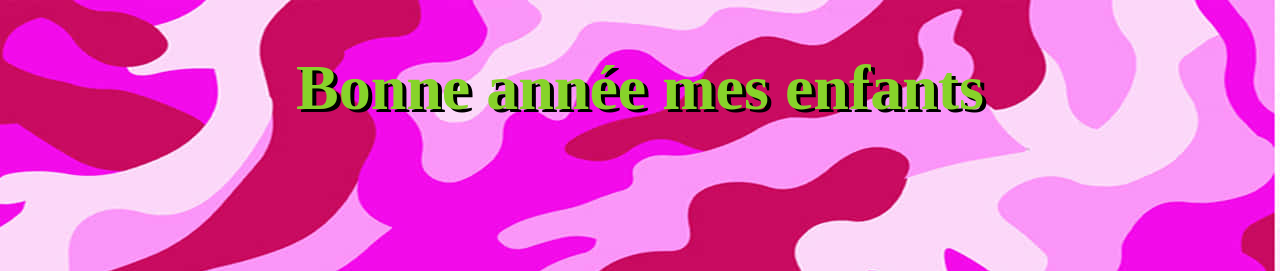
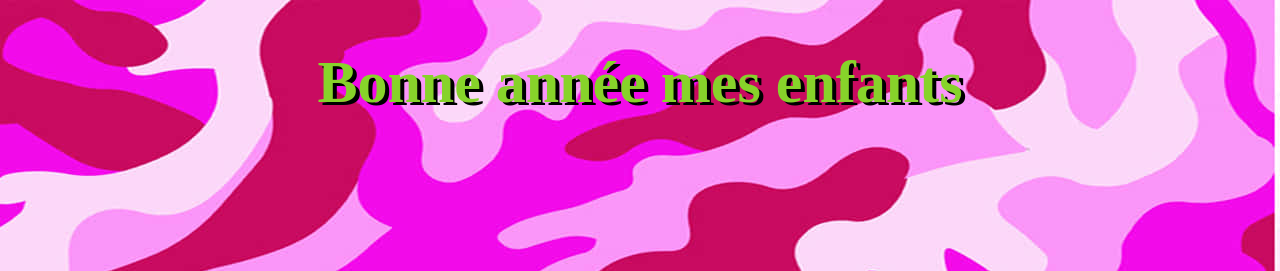
Before and after one commit to vincentdecooman/happynewyear, a plain HTML site: page index.html in a window 1280 px wide. Shown: the top 271 px of the page. Drawn offline with Linux system fonts and the light colour scheme.

Commit message:
Update style.css

```diff
--- a/style.css
+++ b/style.css
@@ -1,6 +1,6 @@
 h1 {
     color: #87d32a;
-    font-size: 4rem;
+    font-size: 60px;
     text-align: center;
     text-shadow: 4px 3px 0px #000000;
 }
```
